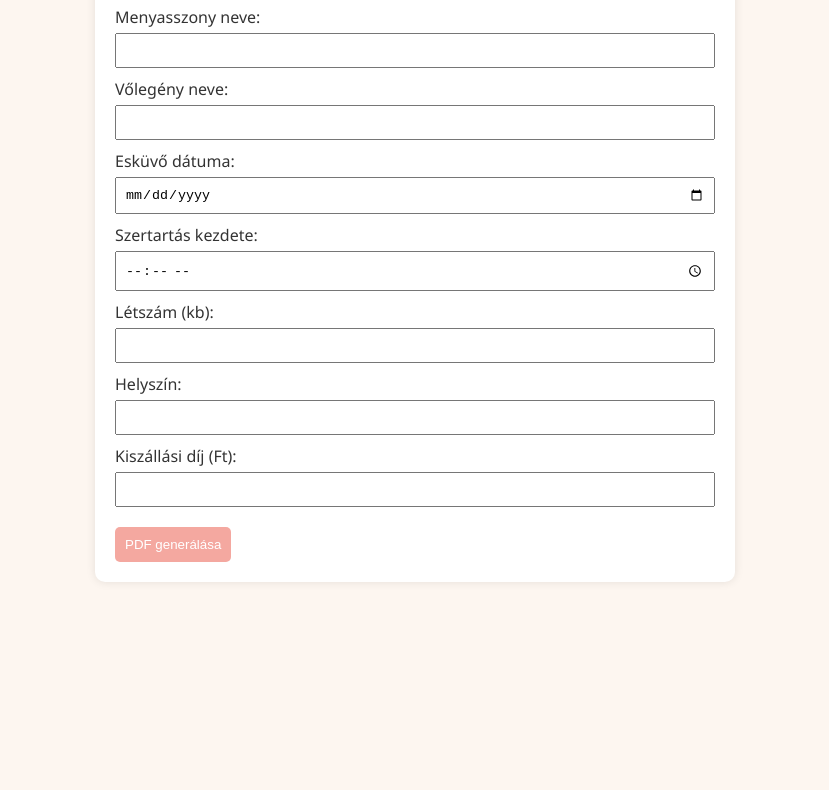
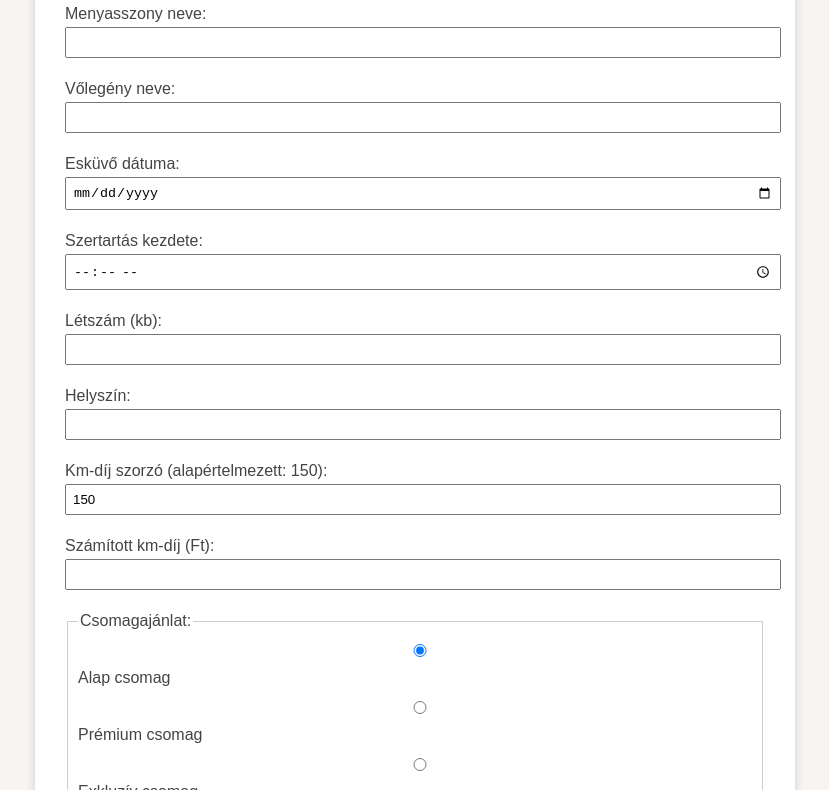
Before and after one commit to keresztesizoli/ajanlatgenerator-vercel, a plain HTML site: page index.html in a window 1280 px wide. Shown: the part 151-941 px from the top of the page, without its empty margins (225-1054 px from the left). Before the commit the page ends 800 px from the top, so only its background shows below. Drawn offline with Linux system fonts and the light colour scheme; some packages are replaced by stand-ins of ours.

Commit message:
Add files via upload

```diff
--- a/index.html
+++ b/index.html
@@ -3,39 +3,33 @@
 <html lang="hu">
 <head>
   <meta charset="UTF-8" />
-  <meta name="viewport" content="width=device-width, initial-scale=1.0" />
-  <title>Ajánlat Generátor</title>
-  <link rel="stylesheet" href="style.css" />
-  <script src="main.js" defer></script>
+  <meta name="viewport" content="width=device-width, initial-scale=1.0"/>
+  <title>Esküvői ajánlat generátor</title>
+  <link rel="stylesheet" href="style.css"/>
+  <script src="https://maps.googleapis.com/maps/api/js?key=AIzaSyC7OZMaGRgCU6jBubYIH4RxW_SoEOtw13Y&libraries=places&callback=initAutocomplete" async defer></script>
 </head>
 <body>
   <div class="container">
-    <img src="logo.png" alt="Logo" class="logo" />
-    <h1>Esküvői Ajánlat Generátor</h1>
+    <img src="logo.png" alt="Logo" class="logo"/>
+    <h1>Esküvői ajánlat generátor</h1>
     <form id="offerForm">
-      <label for="bride">Menyasszony neve:</label>
-      <input type="text" id="bride" name="bride" required />
-
-      <label for="groom">Vőlegény neve:</label>
-      <input type="text" id="groom" name="groom" required />
-
-      <label for="date">Esküvő dátuma:</label>
-      <input type="date" id="date" name="date" required />
-
-      <label for="time">Szertartás kezdete:</label>
-      <input type="time" id="time" name="time" required />
-
-      <label for="guests">Létszám (kb):</label>
-      <input type="number" id="guests" name="guests" required />
-
-      <label for="location">Helyszín:</label>
-      <input type="text" id="location" name="location" required />
-
-      <label for="fee">Kiszállási díj (Ft):</label>
-      <input type="text" id="fee" name="fee" readonly />
-
-      <button type="submit">PDF generálása</button>
+      <label>Menyasszony neve: <input type="text" name="bride" required></label>
+      <label>Vőlegény neve: <input type="text" name="groom" required></label>
+      <label>Esküvő dátuma: <input type="date" name="date" required></label>
+      <label>Szertartás kezdete: <input type="time" name="time" required></label>
+      <label>Létszám (kb): <input type="number" name="guests" required></label>
+      <label>Helyszín: <input id="location" type="text" name="location" required></label>
+      <label>Km-díj szorzó (alapértelmezett: 150): <input type="number" id="multiplier" name="multiplier" value="150"></label>
+      <label>Számított km-díj (Ft): <input type="text" id="fee" name="fee" readonly></label>
+      <fieldset>
+        <legend>Csomagajánlat:</legend>
+        <label><input type="radio" name="package" value="Alap csomag" checked> Alap csomag</label>
+        <label><input type="radio" name="package" value="Prémium csomag"> Prémium csomag</label>
+        <label><input type="radio" name="package" value="Exkluzív csomag"> Exkluzív csomag</label>
+      </fieldset>
+      <button type="submit">Ajánlat PDF generálása</button>
     </form>
   </div>
+  <script src="main.js"></script>
 </body>
 </html>
--- a/main.js
+++ b/main.js
@@ -4,23 +4,29 @@ console.log("Google Maps API init");
 function initAutocomplete() {
   const input = document.getElementById("location");
   if (!input) return;
+
   const autocomplete = new google.maps.places.Autocomplete(input);
-
-  autocomplete.addListener("place_changed", async () => {
+  autocomplete.addListener("place_changed", () => {
     const place = autocomplete.getPlace();
-    if (!place.formatted_address) return;
-    try {
-      const response = await fetch(`/api/distance?destination=${encodeURIComponent(place.formatted_address)}`);
-      const data = await response.json();
-      if (data && data.distanceKm) {
-        const fee = Math.round(data.distanceKm * 2 * 150 / 1000) * 1000;
-        document.getElementById("fee").value = fee;
-      } else {
-        document.getElementById("fee").value = "Nem elérhető";
-      }
-    } catch (error) {
-      console.error("Távolság lekérdezés hiba:", error);
-      document.getElementById("fee").value = "Hiba";
+    if (place.formatted_address) {
+      calculateDistance(place.formatted_address);
     }
   });
 }
+
+async function calculateDistance(destination) {
+  const multiplier = parseFloat(document.getElementById("multiplier").value) || 150;
+  try {
+    const res = await fetch(`/api/distance?destination=${encodeURIComponent(destination)}`);
+    const data = await res.json();
+    if (data.distance) {
+      const fee = Math.round(data.distance * 2 * multiplier / 1000) * 1000;
+      document.getElementById("fee").value = fee.toString();
+    } else {
+      document.getElementById("fee").value = "Hiba";
+    }
+  } catch (err) {
+    console.error("Távolság lekérdezés hiba:", err);
+    document.getElementById("fee").value = "Hiba";
+  }
+}
--- a/style.css
+++ b/style.css
@@ -1,40 +1,34 @@
 
 body {
-  font-family: 'Segoe UI', Tahoma, Geneva, Verdana, sans-serif;
-  background: #fdf6f0;
-  color: #333;
-  margin: 0;
-  padding: 0;
+  font-family: Arial, sans-serif;
+  background-color: #f8f4f2;
+  color: #444;
+  padding: 20px;
 }
 .container {
-  max-width: 600px;
-  margin: 50px auto;
-  background: white;
-  padding: 20px;
+  max-width: 700px;
+  margin: auto;
+  background: #fff;
+  padding: 30px;
   border-radius: 10px;
-  box-shadow: 0 0 10px rgba(0,0,0,0.1);
+  box-shadow: 0 0 10px #ccc;
 }
 .logo {
-  max-width: 120px;
+  max-width: 150px;
   display: block;
   margin: 0 auto 20px;
 }
 form label {
   display: block;
-  margin-top: 10px;
+  margin-bottom: 10px;
 }
-form input {
+form input, form select {
   width: 100%;
-  padding: 8px;
-  margin-top: 5px;
-  box-sizing: border-box;
+  padding: 6px;
+  margin-top: 4px;
+  margin-bottom: 12px;
 }
-form button {
-  margin-top: 20px;
+fieldset {
+  border: 1px solid #ccc;
   padding: 10px;
-  background: #f4a8a0;
-  border: none;
-  color: white;
-  border-radius: 5px;
-  cursor: pointer;
 }
```
Also changed, not shown: api/distance.js (+26 -7 lines), logo.png (deleted).
